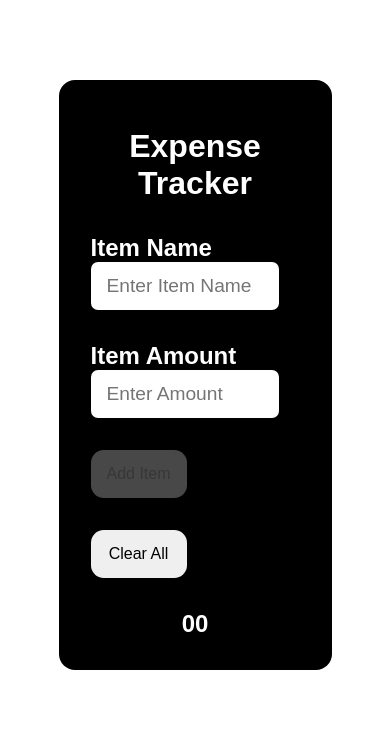
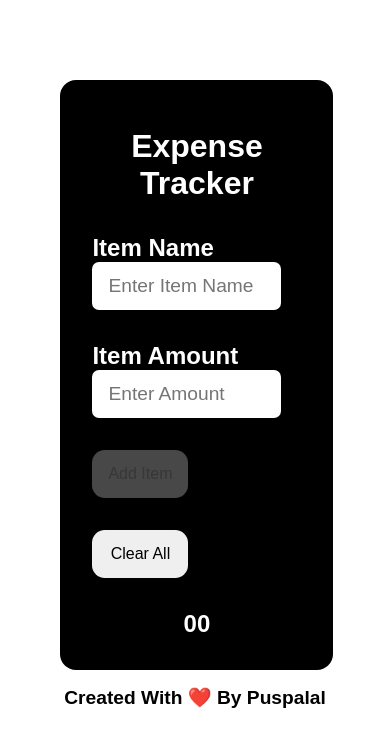
Before and after one commit to puspalalnewar/Expense-Tracker, a plain HTML site: page index.html in a window 390 px wide. Drawn offline with Linux system fonts and the light colour scheme.

Commit message:
Worked on responsive

```diff
--- a/app.js
+++ b/app.js
@@ -5,9 +5,6 @@ const btnClear = document.getElementById("btn-clear");
 const container = document.querySelector(".container");
 const total = document.getElementById("total");
 const listItems = document.querySelectorAll(".list-item");
-
-
-
 
 if (item.value.length === 0) {
     btnAdd.disabled = true;
@@ -18,15 +15,12 @@ item.addEventListener("keyup", () => {
     btnAdd.style.cursor = "pointer";
 });
 
-// let count = 0;
-
 btnAdd.addEventListener("click", () => {
 
     total.innerText = parseInt(total.innerText) + parseInt(amount.value) + "Rs";
     let newRec = document.createElement("p");
     newRec.classList.add("list-item");
     newRec.innerText = `${item.value} : ${amount.value} Rs`;
-    // let value = `${item.value} : ${amount.value} Rs`;
     const requestBody = {
         name: item.value,
         amount: amount.value,
@@ -34,22 +28,15 @@ btnAdd.addEventListener("click", () => {
     };
     const storeData = JSON.parse(localStorage.getItem("items")) || [];
     storeData.push(requestBody);
-    // console.log(requestBody);
-
     localStorage.setItem("items", JSON.stringify(storeData));
-
     container.appendChild(newRec);
-
     item.value = "";
     amount.value = "";
     btnAdd.disabled = true;
     btnAdd.style.cursor = "no-drop";
-    // listItems.style.display = "block";
-
 });
 
 btnClear.addEventListener("click", () => {
-    // listItems.style.display = "none";
     localStorage.clear();
     total.innerText = "00";
     location.reload();
@@ -58,9 +45,9 @@ btnClear.addEventListener("click", () => {
 const fetchData = JSON.parse(localStorage.getItem("items"));
 console.log(fetchData);
 
-if(fetchData === null){
-    // total.innerText = "120";
-}else{
+if (fetchData === null) {
+
+} else {
     fetchData.forEach((e) => {
 
         total.innerText = `${e.rupees}`;
--- a/index.html
+++ b/index.html
@@ -18,6 +18,7 @@
         <!-- <p class="list-item">Apple : 200 Rs</p> -->
         <p id="total">00</p>
     </div>
+    <p id="logo">Created With ❤️ By Puspalal</p>
 </body>
 <script src="app.js"></script>
 </html>
--- a/style.css
+++ b/style.css
@@ -5,8 +5,8 @@
     font-family: Arial, Helvetica, sans-serif;
 }
 body{
-    display: flex;
-    justify-content: center;
+    /* display: flex; */
+    /* justify-content: center; */
     margin-top: 5rem;
 }
 .container{
@@ -16,6 +16,7 @@ body{
     color: white;
     padding: 2rem;
     border-radius: 1rem;
+    margin-left: 15.5%;
 }
 h1{
     text-align: center;
@@ -84,3 +85,9 @@ h1{
     font-size: x-large;
     font-weight: bold;
 }
+#logo{
+    text-align: center;
+    margin-top: 1rem;
+    font-size: larger;
+    font-weight: bold;
+}
```
